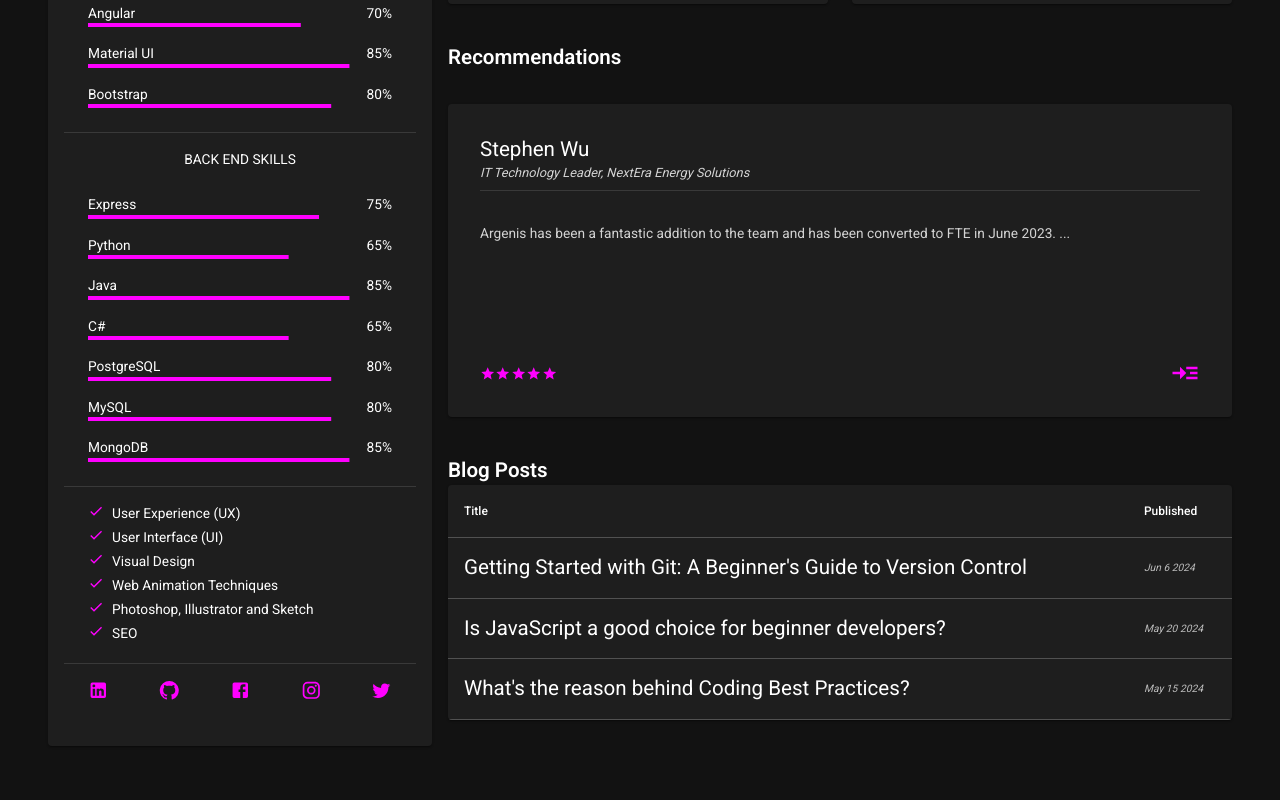
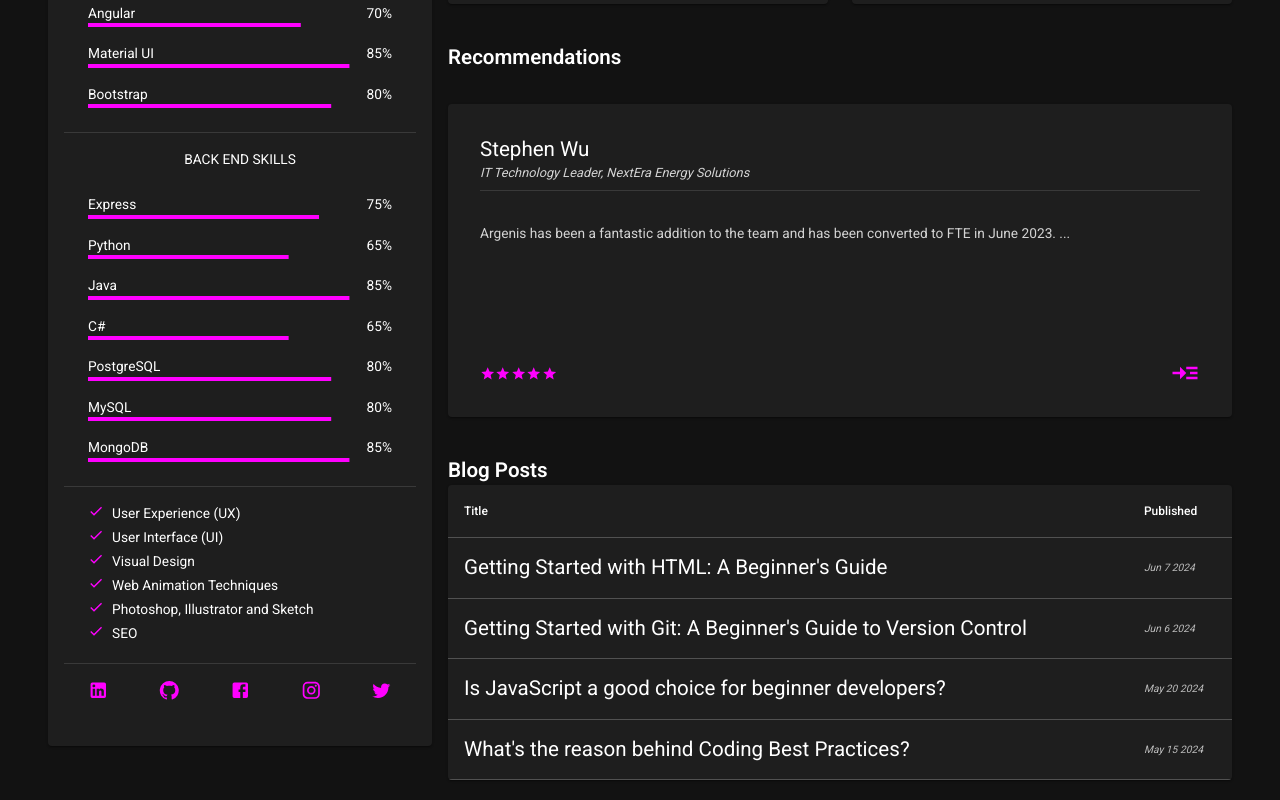
Before and after one commit to RubenDguez/rdominguez, a React (Create React App) app: page / in a window 1280 px wide. Shown: the part 692-1492 px from the top of the page. Before the commit the page ends 1462 px from the top, so only its background shows below. Built offline with nearby package versions, Linux system fonts and the light colour scheme.

Commit message:
add: html for beginners (#19)

```diff
--- a/src/components/UI/BlogLinks.tsx
+++ b/src/components/UI/BlogLinks.tsx
@@ -21,9 +21,14 @@ export interface IBlogs {
 
 const myBlogs: IBlog[] = [
   {
+    title: `Getting Started with HTML: A Beginner's Guide`,
+    published: 'Jun 7 2024',
+    url: 'https://rubendguez.github.io/lets-code/pages/intro-to-html-basics.html',
+  },
+  {
     title: `Getting Started with Git: A Beginner's Guide to Version Control`,
     published: 'Jun 6 2024',
-    url: 'https://rubendguez.github.io/lets-code//pages/git-for-beginners.html',
+    url: 'https://rubendguez.github.io/lets-code/pages/git-for-beginners.html',
   },
   {
     title: 'Is JavaScript a good choice for beginner developers?',
```
